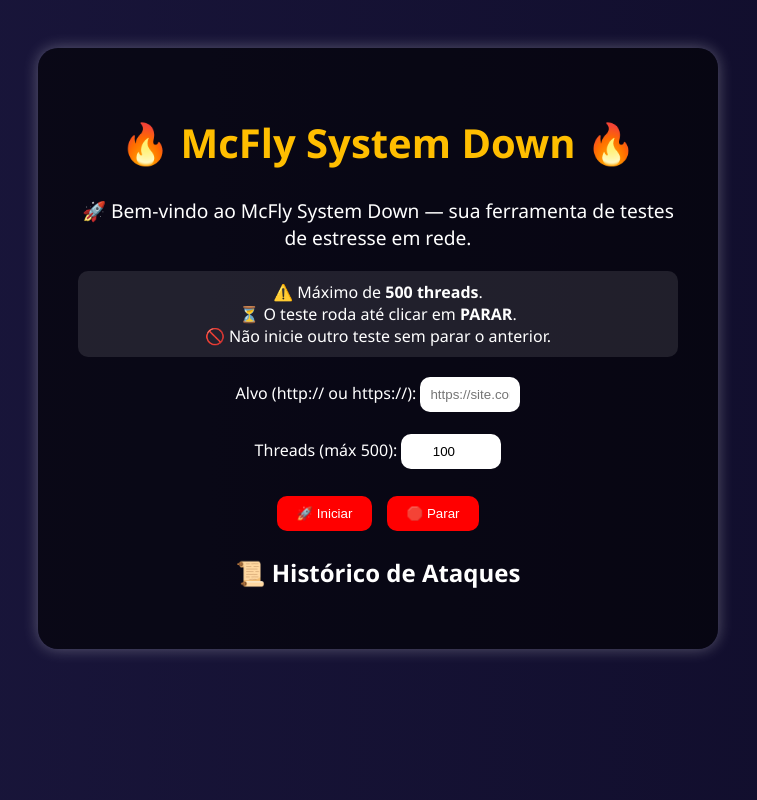
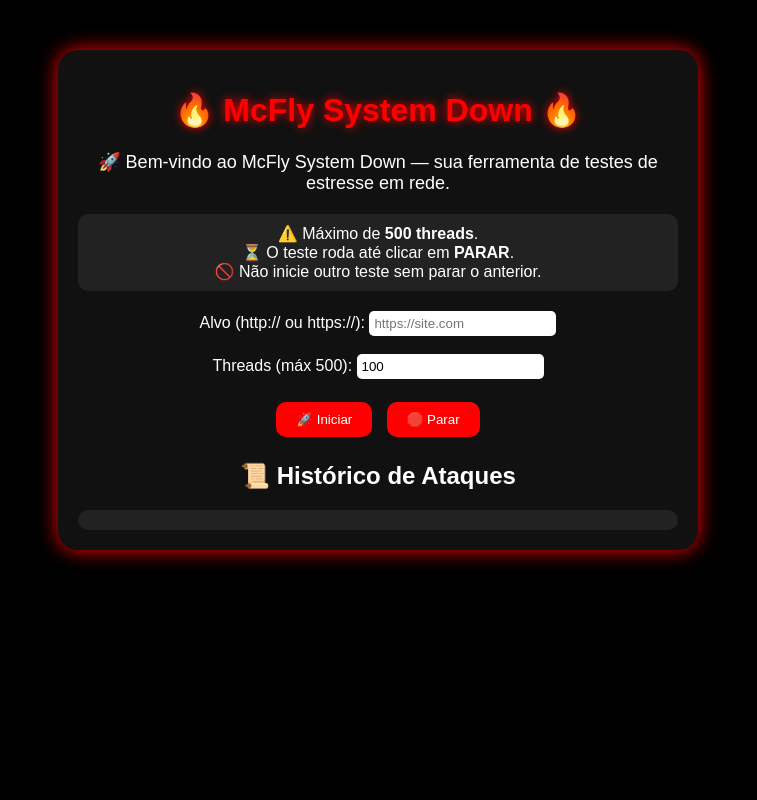
Before and after one commit to laurafandrade/stresserferram, a Flask app: page / in a window 1280 px wide. Shown: the whole page, without its empty margins (262-1019 px from the left). Run offline with Flask 3, Linux system fonts and the light colour scheme.

Commit message:
Update style.css

```diff
--- a/static/style.css
+++ b/static/style.css
@@ -1,75 +1,67 @@
 body {
-    background: linear-gradient(270deg, #0f0c29, #302b63, #24243e);
-    background-size: 600% 600%;
-    animation: Gradient 15s ease infinite;
-    font-family: 'Segoe UI', sans-serif;
-    color: white;
+    background-color: #000;
+    color: #fff;
+    font-family: 'Arial', sans-serif;
     text-align: center;
-    padding: 40px;
-}
-
-@keyframes Gradient {
-    0% {background-position: 0% 50%;}
-    50% {background-position: 100% 50%;}
-    100% {background-position: 0% 50%;}
+    animation: fadeIn 2s ease-in;
 }
 
 .container {
-    background: rgba(0,0,0,0.6);
+    margin: 50px auto;
+    width: 600px;
+    background-color: #111;
+    padding: 20px;
     border-radius: 20px;
-    padding: 40px;
-    max-width: 600px;
-    margin: auto;
-    box-shadow: 0 0 15px rgba(255, 255, 255, 0.3);
+    box-shadow: 0 0 20px #ff0000;
 }
 
 .titulo {
-    font-size: 2.5em;
-    animation: pulse 2s infinite;
-}
-
-@keyframes pulse {
-    0% {color: #ff0000;}
-    50% {color: #ffd700;}
-    100% {color: #ff0000;}
+    color: #ff0000;
+    text-shadow: 0 0 10px #ff0000;
 }
 
 .sub {
-    margin: 10px 0 20px;
-    font-size: 1.2em;
+    font-size: 18px;
 }
 
 .regras {
-    background: rgba(255,255,255,0.1);
+    background-color: #222;
+    padding: 10px;
     border-radius: 10px;
-    padding: 10px;
-    margin-bottom: 20px;
+    margin: 20px 0;
 }
 
 input {
-    padding: 10px;
-    border-radius: 10px;
+    padding: 5px;
+    border-radius: 5px;
     border: none;
-    width: 80px;
-    text-align: center;
 }
 
 button {
     padding: 10px 20px;
     margin: 5px;
+    background-color: #ff0000;
+    color: white;
     border: none;
     border-radius: 10px;
-    background-color: #ff0000;
-    color: white;
     cursor: pointer;
-    transition: background 0.3s;
+    transition: 0.3s;
 }
 
 button:hover {
     background-color: #cc0000;
 }
 
-#status {
-    margin-top: 20px;
-    font-weight: bold;
+.logs {
+    background-color: #222;
+    padding: 10px;
+    border-radius: 10px;
+    max-height: 300px;
+    overflow-y: auto;
+    text-align: left;
 }
+
+@keyframes fadeIn {
+    from {opacity: 0;}
+    to {opacity: 1;}
+}
```
